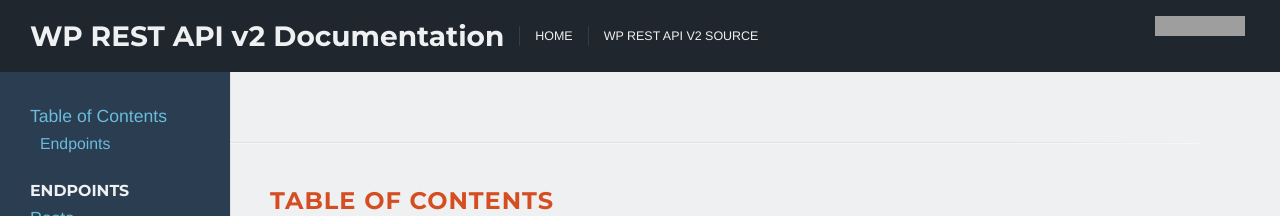
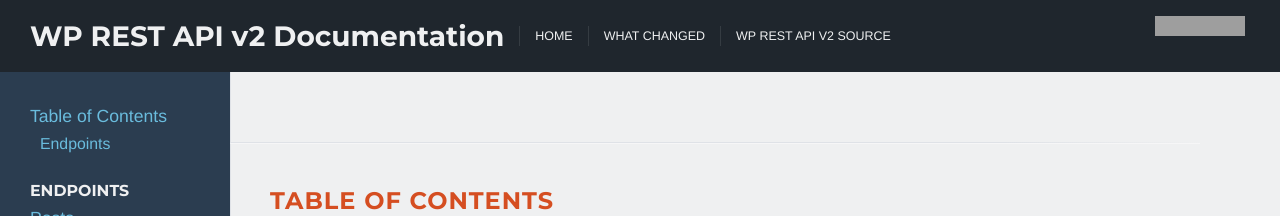
Before and after one commit to WP-API/docs-v2, a Jekyll site: the page built from index.md, in a window 1280 px wide and 900 px high. Shown: the top 216 px of the window. Built offline with Jekyll 4.4.1, drawn with Linux system fonts in a browser that asks for light colours; nearby versions of some CDN libraries; Markdown is read by kramdown in place of the engine named in the settings; grey boxes are pictures that could not be loaded.

Commit message:
Add link to changes-beta-1.html in header file.

```diff
--- a/_includes/header.html
+++ b/_includes/header.html
@@ -4,6 +4,7 @@
 		<h1><a href="{{ site.baseurl }}">WP REST API v2 Documentation</a></h1>
 		<ul>
 			<li><a href="{{ site.baseurl }}">Home</a></li>
+			<li><a href="{{ site.baseurl }}changes-beta-1.html">What Changed</a></li>
 			<li><a href="https://github.com/WP-API/WP-API">WP REST API v2 Source</a></li>
 <!--       <li><a href="{{ site.baseurl }}guides.html">Guides</a></li>
 			<li><a href="{{ site.baseurl }}internals.html">Internals</a></li>
```
